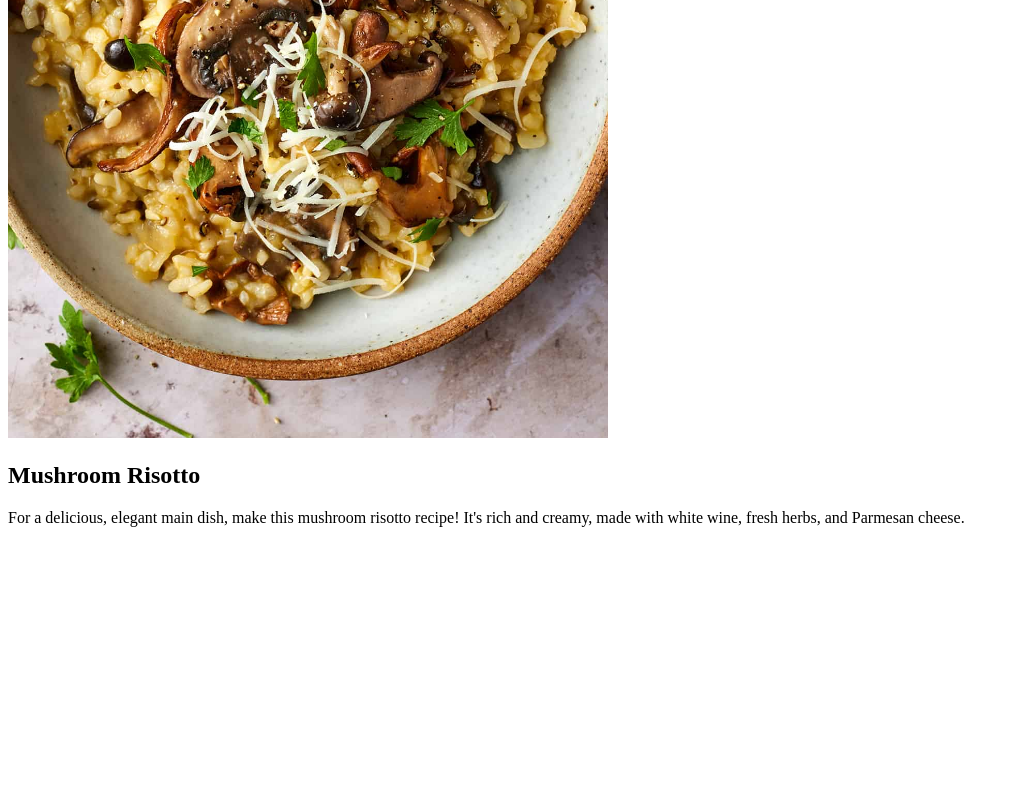
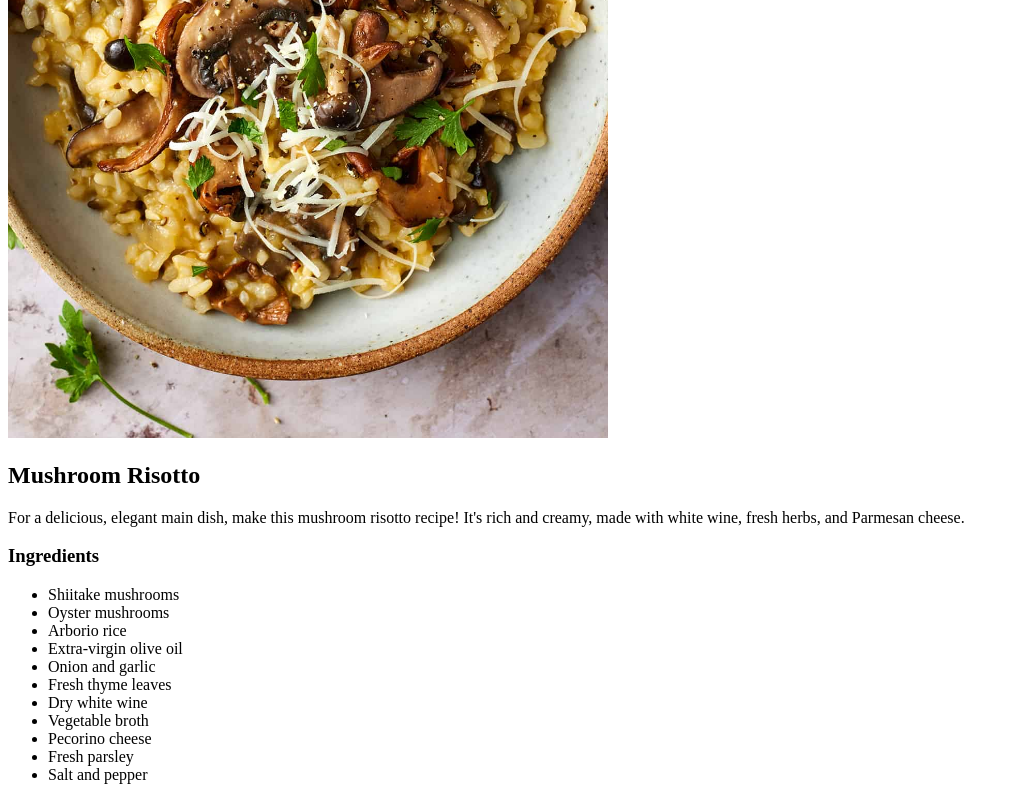
Before and after one commit to Beans-InJeans/odin-recipes-2, a plain HTML site: page recipes/risotto.html in a window 1280 px wide. Shown: the part 451-1251 px from the top of the page, without its empty margins (0-1019 px from the left). Before the commit the page ends 994 px from the top, so only its background shows below. Drawn offline with Linux system fonts and the light colour scheme.

Commit message:
feat: add ingredients list

```diff
--- a/recipes/risotto.html
+++ b/recipes/risotto.html
@@ -7,8 +7,24 @@
 </head>
 <body>
     <h1>Risotto</h1>
+
     <img src="../images/mushroom-risotto-recipe.jpg" alt="Mushroom risotto" height="809" width="600">
     <h2>Mushroom Risotto</h2>
     <p>For a delicious, elegant main dish, make this mushroom risotto recipe! It's rich and creamy, made with white wine, fresh herbs, and Parmesan cheese.</p>
+
+    <h3>Ingredients</h3>
+    <ul>
+        <li>Shiitake mushrooms</li>
+        <li>Oyster mushrooms</li>
+        <li>Arborio rice</li>
+        <li>Extra-virgin olive oil</li>
+        <li>Onion and garlic</li>
+        <li>Fresh thyme leaves</li>
+        <li>Dry white wine</li>
+        <li>Vegetable broth</li>
+        <li>Pecorino cheese</li>
+        <li>Fresh parsley</li>
+        <li>Salt and pepper</li>
+    </ul>
 </body>
 </html>
```
